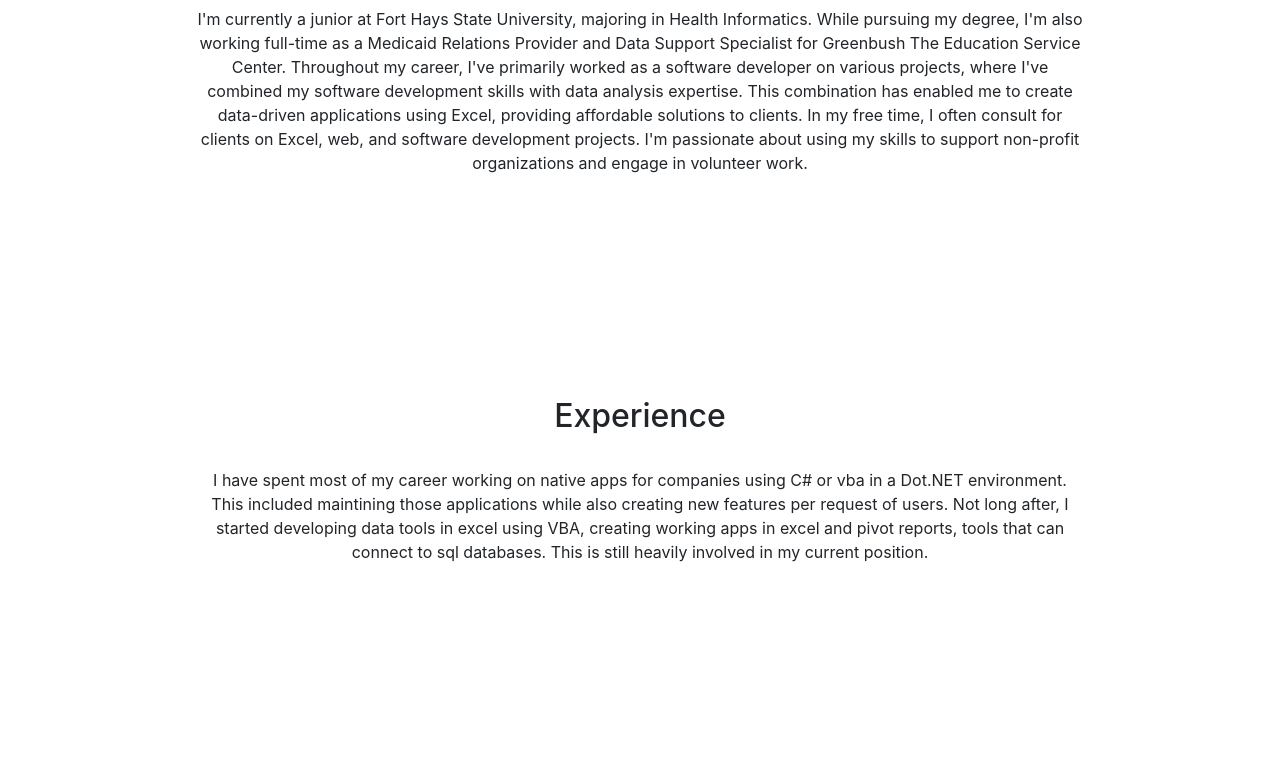
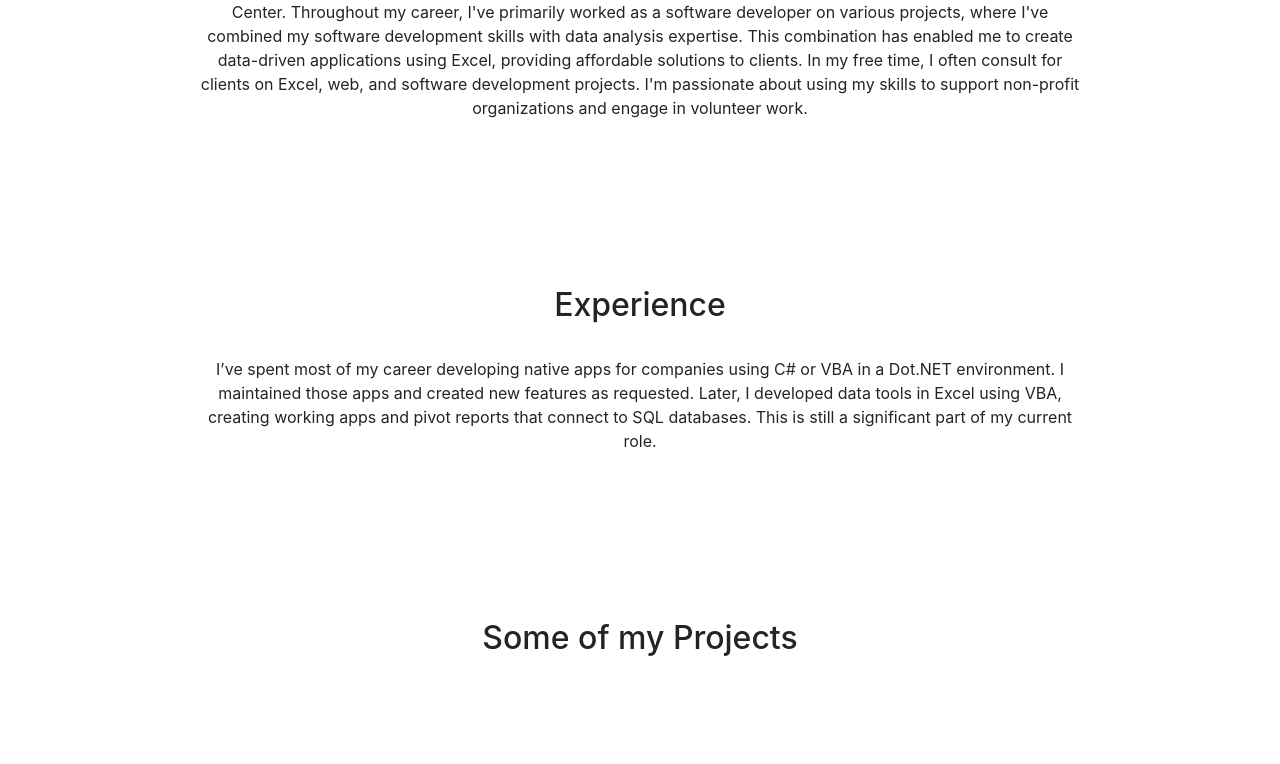
Before and after one commit to KlayVonDowe/Informatics-Portfolio, a plain HTML site: page index.html in a window 1280 px wide. Shown: the part 565-1329 px from the top of the page. Drawn offline with nearby package versions, Linux system fonts and the light colour scheme.

Commit message:
working updates

```diff
--- a/index.css
+++ b/index.css
@@ -9,7 +9,7 @@ h2{
     text-align: center;
 }
 #about-me, #experience, #projects{
-    padding-top: 10% ;
+    padding-top: 5% ;
     margin: 10%;
     height: 25%;
     text-align:center;
--- a/index.html
+++ b/index.html
@@ -60,18 +60,17 @@
         <div id="experience">
             <h2>Experience</h2>
             <br>
-            <p>I have spent most of my career working on native apps for companies using C# or vba in a
-                Dot.NET environment. This included maintining those applications while also creating new features per
-                request of users.
-                Not long after, I started developing data tools in excel using VBA, creating working apps in excel and
-                pivot reports, tools that can connect to sql databases. This is still heavily involved in my current
-                position.</p>
+            <p>I’ve spent most of my career developing native apps for companies using C# or VBA in a Dot.NET
+                environment. I maintained those apps and created new features as requested.
+
+                Later, I developed data tools in Excel using VBA, creating working apps and pivot reports that connect
+                to SQL databases. This is still a significant part of my current role.</p>
         </div>
     </div>
     <div class="container">
         <h2 id=projects>Some of my Projects</h2>
         <div class="card-deck">
-                <div class="card" >
+            <div class="card">
                 <img class="card-img-top" src="image.png" alt="Logo Image" style="width: 100%;">
                 <div class="card-body">
                     <h4 class="card-title">Nasa API Project</h4>
@@ -81,7 +80,7 @@
                 </div>
             </div>
 
-                <div class="card " >
+            <div class="card ">
                 <img class="card-img-top" src="Screenshot 2026-09-25 at 11.46.43 AM.png" alt="Logo Image"
                     style="width: 100%; height: auto;">
                 <div class="card-body">
```
Lines whose indentation alone changed are shown as unchanged.
